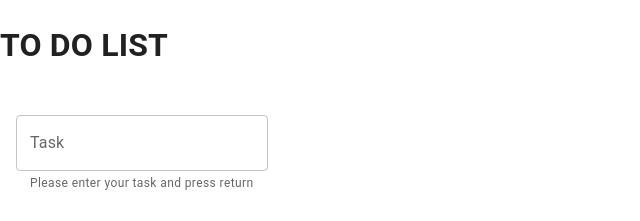
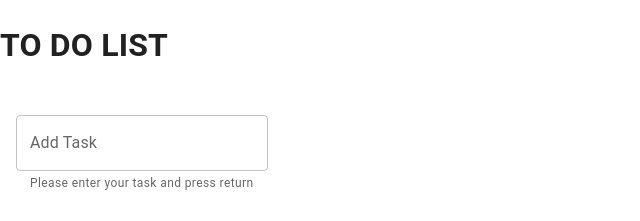
Before and after one commit to jayathra/todos, a React (Vite) app: page / in a window 1280 px wide. Shown: the top 221 px of the page, without its empty margins (0-640 px from the left). Built offline with nearby package versions, Linux system fonts and the light colour scheme.

Commit message:
Added crypto.randomUUID as ID instead of datenow

```diff
--- a/src/InputField.jsx
+++ b/src/InputField.jsx
@@ -7,7 +7,7 @@ export default function InputField({ task, handleKeyDown, setTask }) {
           <TextField
             helperText="Please enter your task and press return"
             id="task"
-            label="Task"
+            label="Add Task"
             value={task}
             onChange={(e) => setTask(e.target.value)}
             onKeyDown={(e) => handleKeyDown(e)}
--- a/src/TodoApp.jsx
+++ b/src/TodoApp.jsx
@@ -22,7 +22,7 @@ export default function TodoApp() {
     if (e.key === 'Enter') {
       if (task.trim()) {
         const newTask = {
-          id: Date.now(),
+          id: crypto.randomUUID(),
           text: task.trim(),
           completed: false
         }
```
